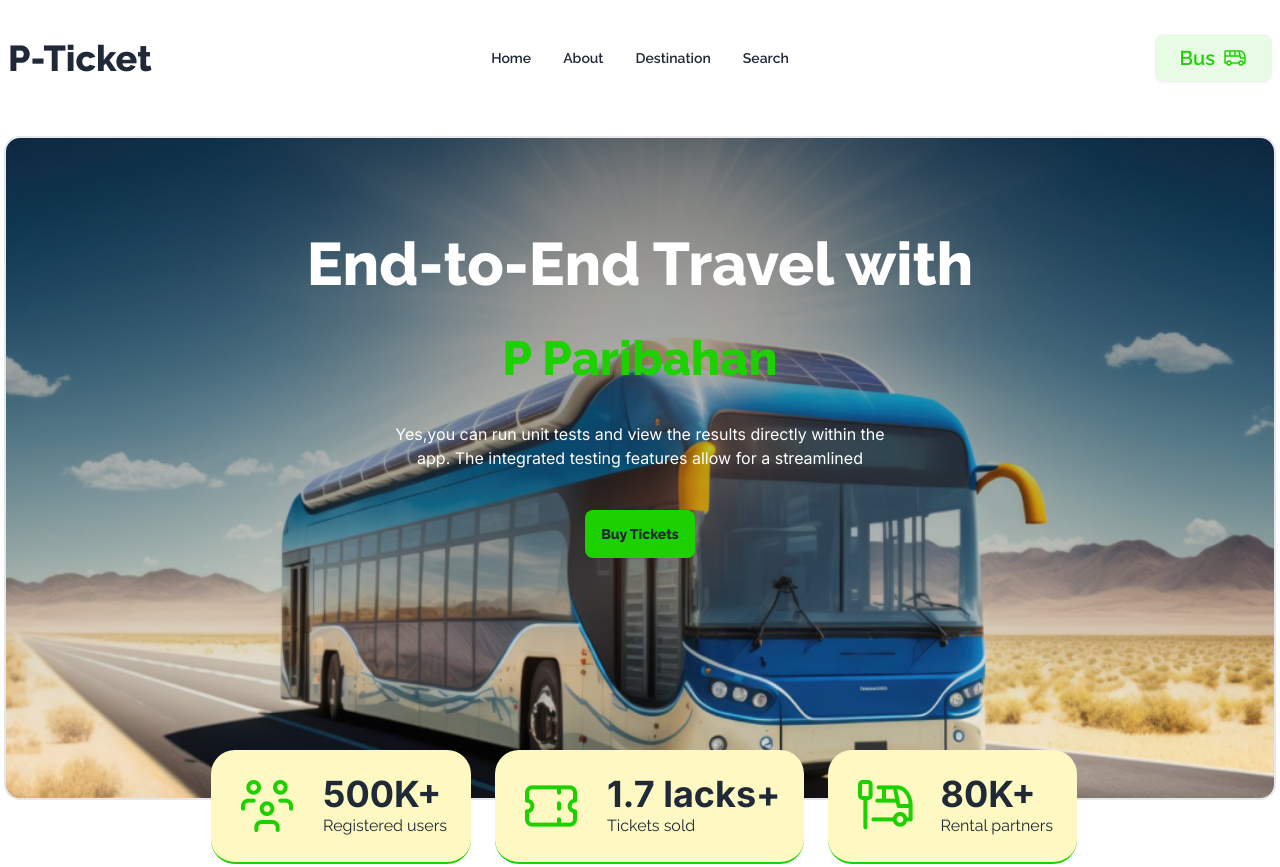
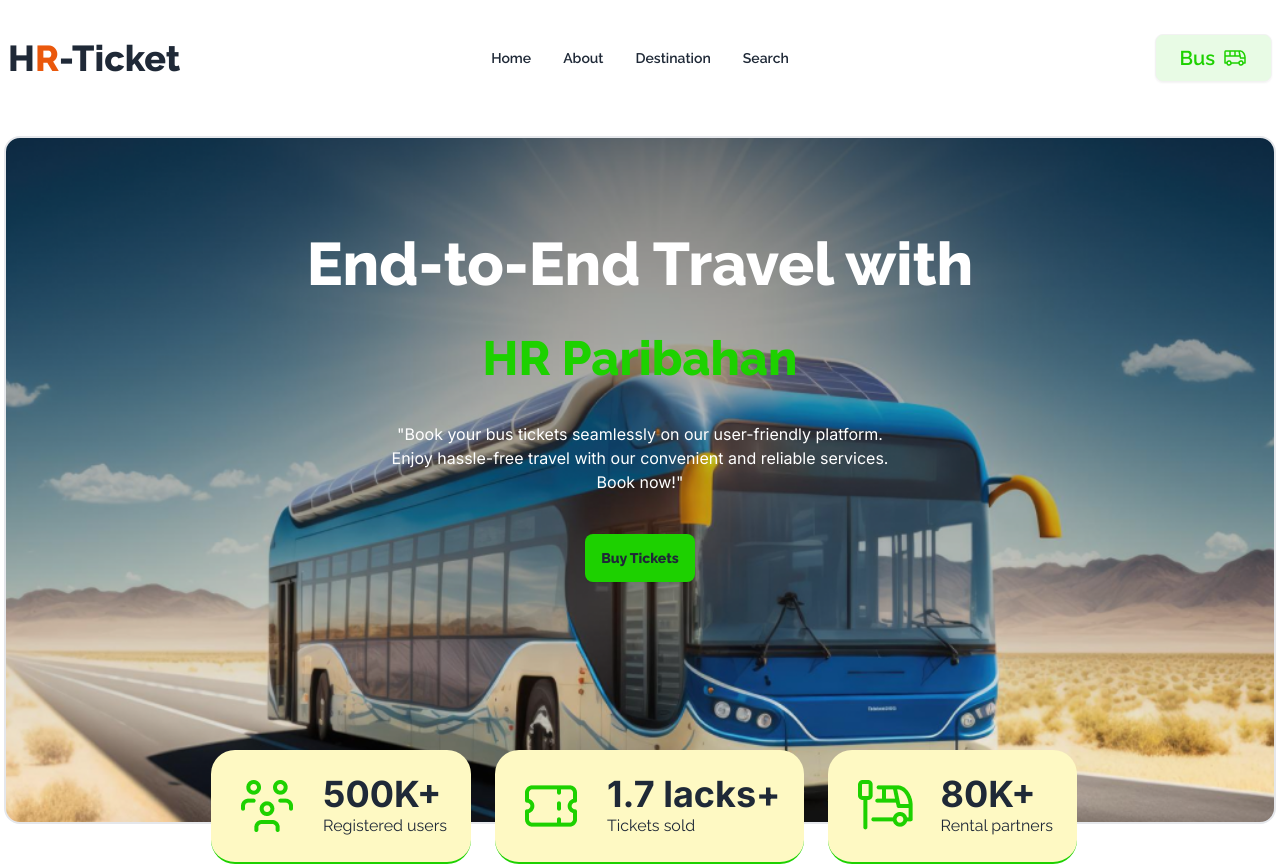
Before and after one commit to Rakibulislam53/Assignment-5, a plain HTML site: page index.html in a window 1280 px wide. Shown: the top 867 px of the page. Drawn offline with nearby package versions, Linux system fonts and the light colour scheme.

Commit message:
add some function and design

```diff
--- a/index.html
+++ b/index.html
@@ -3,7 +3,7 @@
   <head>
     <meta charset="UTF-8" />
     <meta name="viewport" content="width=device-width, initial-scale=1.0" />
-    <title>Document</title>
+    <title>Assignment-5</title>
     <!-- daisyUI and Tailwind CDN link -->
     <link
       href="https://cdn.jsdelivr.net/npm/daisyui@4.7.2/dist/full.min.css"
@@ -47,7 +47,7 @@
                   <li><a>Search</a></li>
                 </ul>
               </div>
-              <a class="text-2xl lg:text-4xl font-extrabold">P-Ticket</a>
+              <a class="text-2xl lg:text-4xl font-extrabold">H<span class="text-orange-600">R</span>-Ticket</a>
             </div>
             <div class="navbar-center hidden lg:flex">
               <ul class="menu menu-horizontal px-1 font-semibold">
@@ -79,11 +79,15 @@
                 End-to-End Travel with
               </h1>
               <h2 class="text-3xl lg:text-5xl text-[#1DD100] font-extrabold">
-                P Paribahan
+                HR Paribahan
               </h2>
               <p class="text-white w-3/4 lg:w-2/5 mx-auto font-inter">
-                Yes,you can run unit tests and view the results directly within
-                the app. The integrated testing features allow for a streamlined
+                "Book your bus tickets seamlessly on our user-friendly platform. Enjoy hassle-free travel with our convenient and reliable services. Book now!"
+
+
+
+
+
               </p>
               <button id="buy-ticket" class="btn bg-[#1DD100] border-0 font-extrabold">
                 Buy Tickets
@@ -177,7 +181,7 @@
       >
         <div class="container mx-auto">
           <div class="text-center space-y-6 pt-2 lg:pt-20">
-            <h2 class="text-4xl font-bold">P.H Paribahan</h2>
+            <h2 class="text-4xl font-bold">H.<span class="text-orange-600">R</span> Paribahan</h2>
             <p class="w-full lg:w-3/6 mx-auto">
               Yes, you can run unit tests and view the results directly within
               the app. The integrated testing features allow for a streamlined .
--- a/script/script.js
+++ b/script/script.js
@@ -98,6 +98,7 @@ btnContinue.addEventListener('click',function () {
 
     const append = document.getElementById('append');
     append.classList.add('hidden');
+    location.reload()
 
 
 
```
